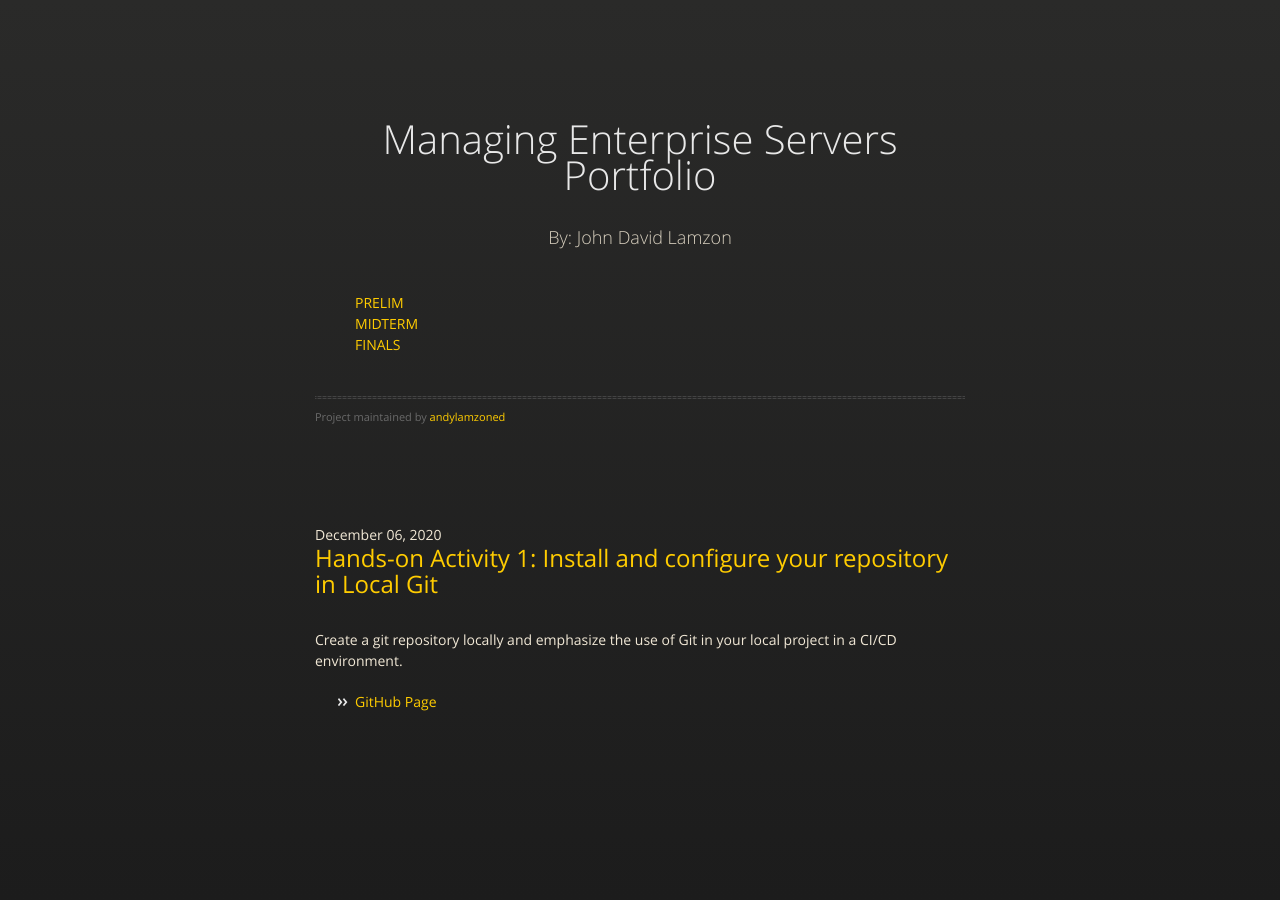
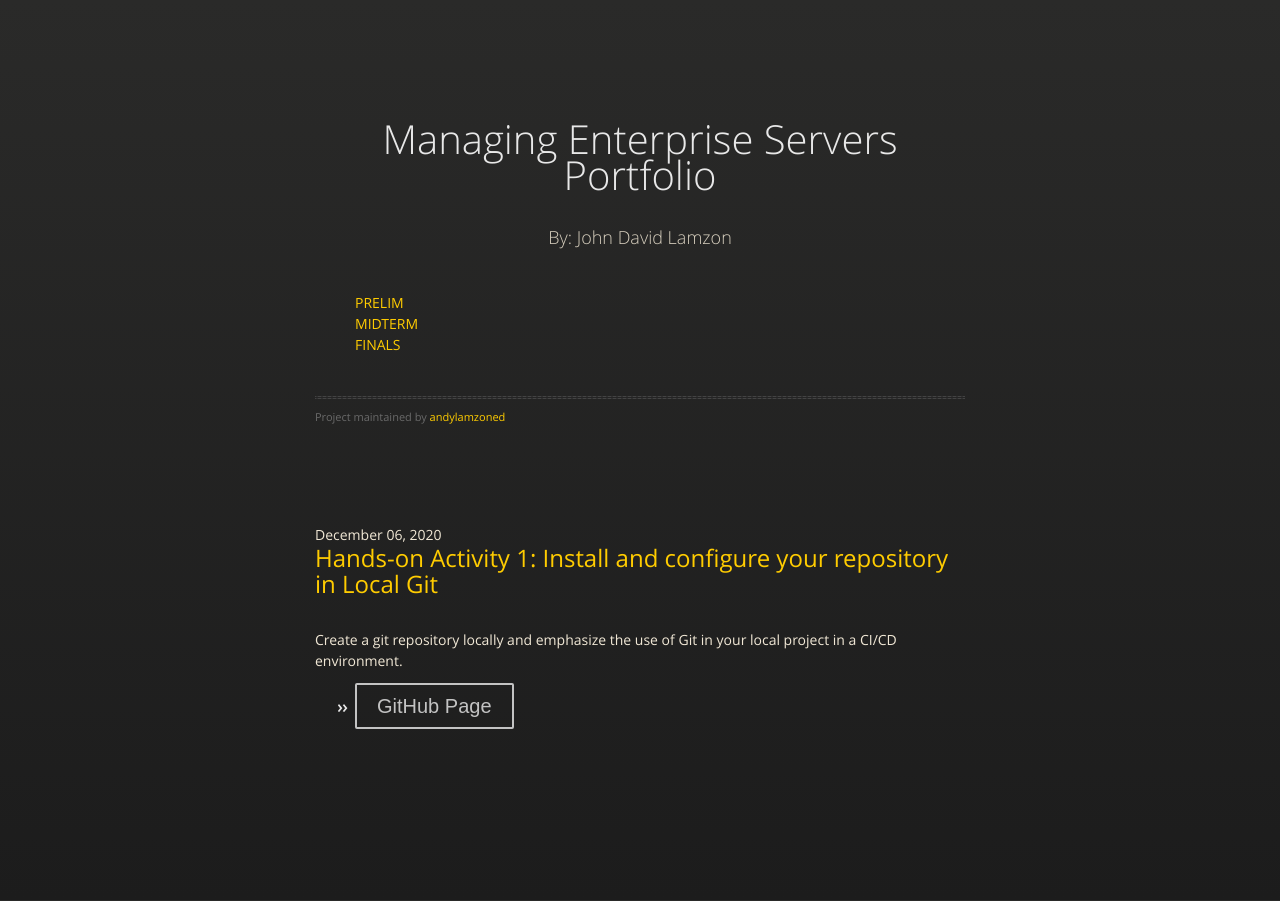
Before and after one commit to andylamzoned/andylamzoned.github.io, a Jekyll site: the page built from docs/SUPPORT.md, in a window 1280 px wide. Built offline with Jekyll 4.4.1, drawn with Linux system fonts in a browser that asks for light colours; our own code applies the rules of GitHub Pages for plain Markdown files.

Commit message:
default.html test2

```diff
--- a/_layouts/default.html
+++ b/_layouts/default.html
@@ -50,7 +50,16 @@
           <a href="" class="image fit"><img src="assets/images/HA1.jpg" alt="" /></a>
           <p>Create a git repository locally and emphasize the use of Git in your local project in a CI/CD environment.</p>
             <ul class="actions special">
-              <li><a href="#" class="ghost">GitHub Page</a></li>
+              <li><a href="#" class="ghost" style="-webkit-border-radius: 2;
+  -moz-border-radius: 2;
+  border-radius: 2px;
+  font-family: Arial;
+  color: #c3c3c3;
+  font-size: 20px;
+  background: #transparent;
+  padding: 10px 20px 10px 20px;
+  border: solid #c3c3c3 2px;
+  text-decoration: none">GitHub Page</a></li>
             </ul>
 				</article>
       </section>
--- a/assets/css/main.css
+++ b/assets/css/main.css
@@ -177,5 +177,6 @@ ul {
   background: #transparent;
   padding: 10px 20px 10px 20px;
   border: solid #c3c3c3 2px;
-  text-decoration: none;r
+  text-decoration: none
                     }
+                }
```
